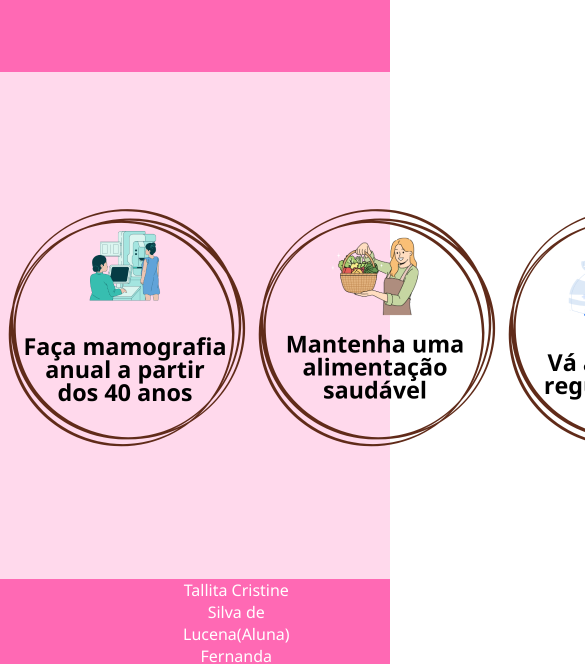
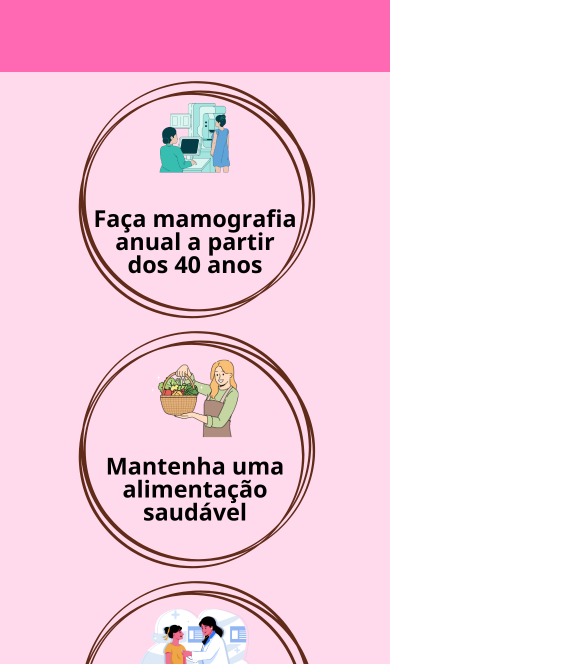
Before and after one commit to talli04/outubrorosat2, a plain HTML site: page index.html in a window 390 px wide. Shown: the part 1447-2111 px from the top of the page, 585 px wide, since content can reach past the window. Drawn offline with Linux system fonts and the light colour scheme.

Commit message:
style.scss

```diff
--- a/style.scss
+++ b/style.scss
@@ -124,4 +124,9 @@ footer{
           text-align: center;
       }
   }
+  .imgs{
+    height: 80%;
+    flex-direction: column;
+    display: flex;
+  }
 }
```
Also changed, not shown: style.css, 1 other file.
